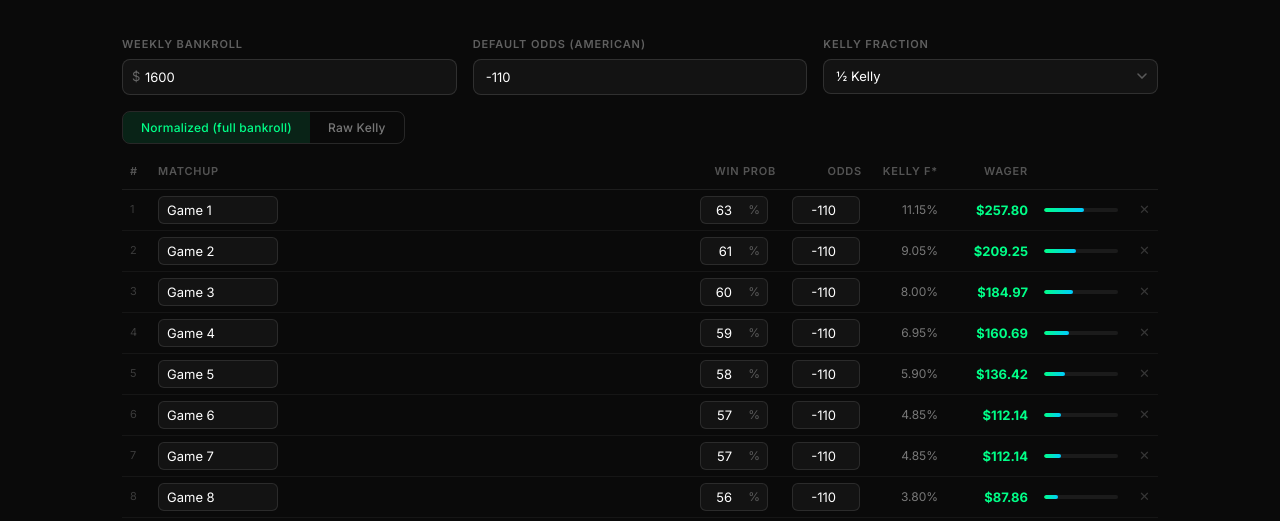
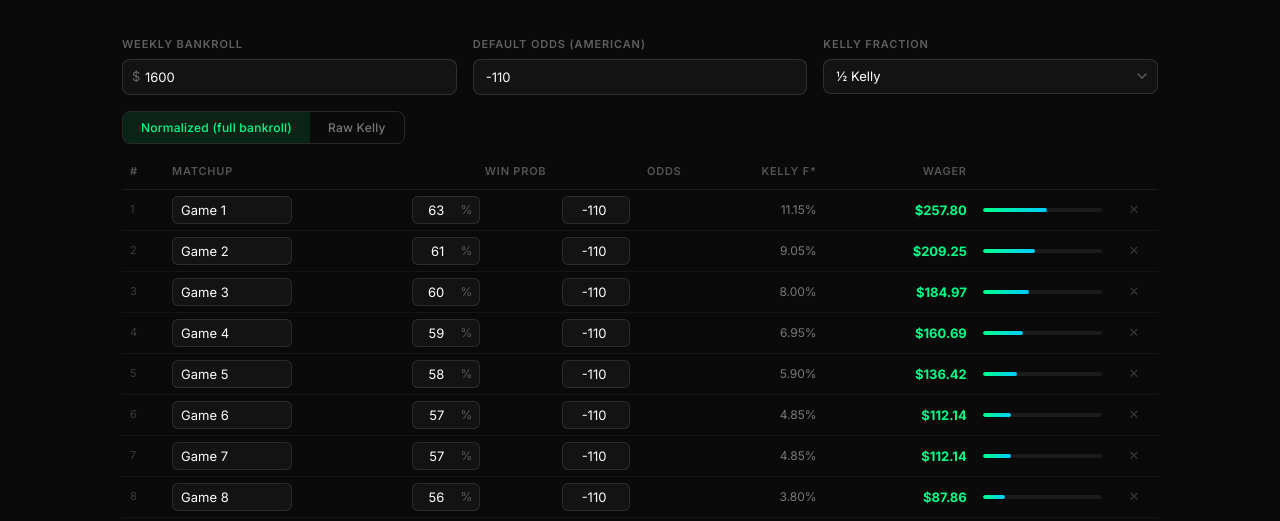
Before and after one commit to brsmith182/YardlineIQ, a website: page public/kelly-calculator.html in a window 1280 px wide. Shown: the part 256-777 px from the top of the page. Drawn offline with Linux system fonts and the light colour scheme.

Commit message:
Fix Kelly calculator column distribution — give Matchup explicit width
Without an explicit width on Matchup, table-layout: fixed gave it all
remaining space after the other columns were placed. Now all columns
have explicit widths so the browser scales them proportionally across
the full table width.

Co-Authored-By: Claude Sonnet 4.6 <noreply@anthropic.com>

```diff
--- a/public/kelly-calculator.html
+++ b/public/kelly-calculator.html
@@ -539,11 +539,11 @@
                     <thead>
                         <tr>
                             <th style="width:28px">#</th>
-                            <th>Matchup</th>
-                            <th class="right" style="width:92px">Win prob</th>
-                            <th class="right" style="width:86px">Odds</th>
-                            <th class="right" style="width:76px">Kelly f*</th>
-                            <th class="right" style="width:90px">Wager</th>
+                            <th style="width:160px">Matchup</th>
+                            <th class="right" style="width:100px">Win prob</th>
+                            <th class="right" style="width:90px">Odds</th>
+                            <th class="right" style="width:90px">Kelly f*</th>
+                            <th class="right" style="width:100px">Wager</th>
                             <th style="width:90px"></th>
                             <th style="width:32px"></th>
                         </tr>
```
